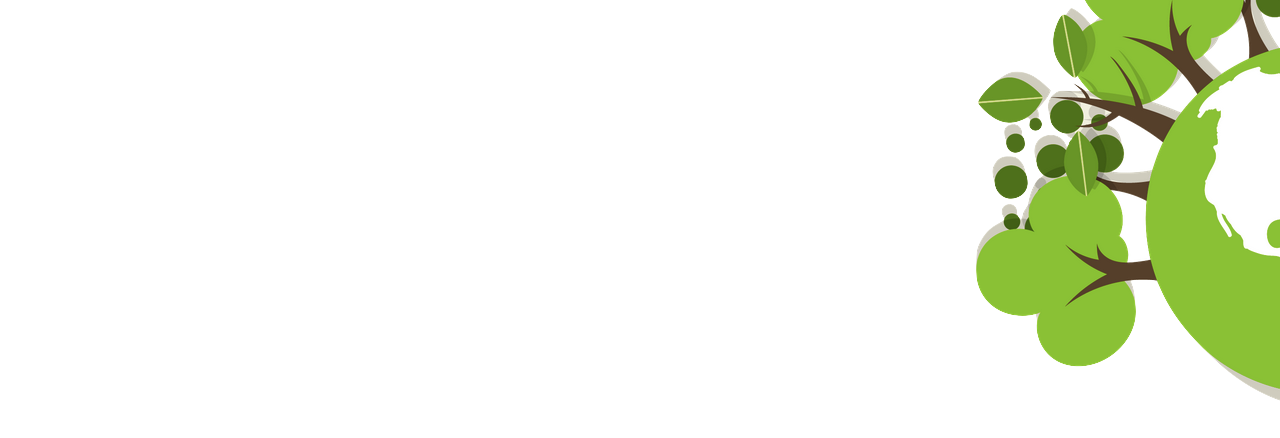
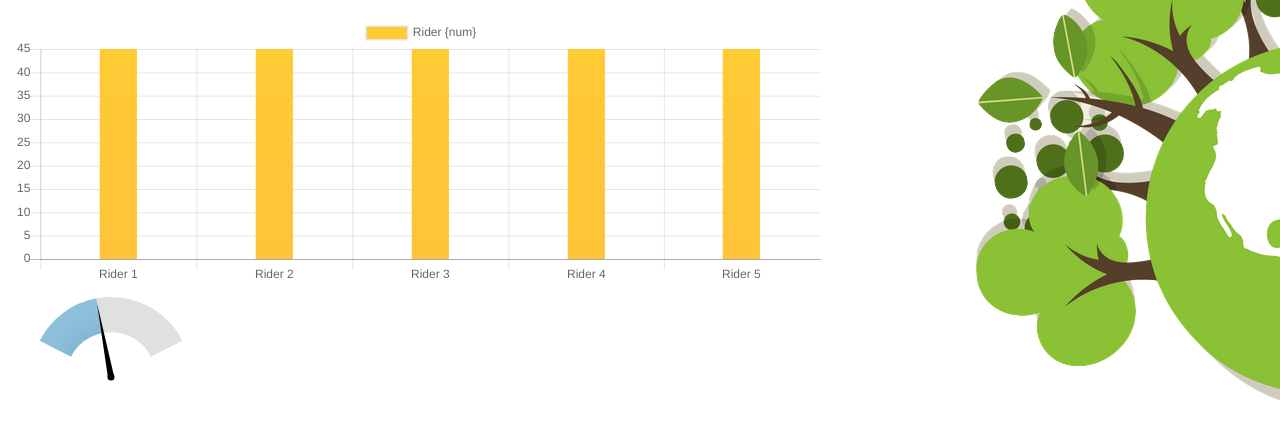
Before and after one commit to root-kings/cyclone-server, a website: page www/index.html in a window 1280 px wide. Shown: the part 154-592 px from the top of the page. Drawn offline with Linux system fonts and the light colour scheme; files that its build step writes are made by us from their sources.

Commit message:
js gayab tha wo dala aur abb fab pe kaam krungaa mitroooo

```diff
--- a/www/index.html
+++ b/www/index.html
@@ -25,28 +25,6 @@
                         #MyKMChallenge!!
                     </h4>
                 </div>
-                <!-- <div class="mySlides fade">
-                    <div class="text" id="text">
-                        <h1 class="left">
-                            #Believe
-                        </h1>
-                    </div>
-                </div>
-                <div class="mySlides fade">
-                    <div class="text" id="text">
-                        <h1 class="left">
-                            #Inspire
-                        </h1>
-                    </div>
-                </div>
-                <div class="mySlides fade">
-                    <div class="text" id="text">
-                        <h1 class="left">
-                            #zxcvbnm
-                        </h1>
-                    </div>
-                </div>
--->
             </div>
         </div>
         <div class="col s12 l3" style="overflow: visible;height: 151px;">
@@ -55,7 +33,7 @@
     </div>
     <div class="row">
         <div class="col s12 l8">
-            <canvas id="myChart" style="height: 13px;width: 40px;"></canvas>
+            <canvas id="myChart" style="height: 130px;width: 400px;"></canvas>
             <canvas id="foo" height="100" width="200"></canvas>
         </div>
     </div>
@@ -63,17 +41,20 @@
 
     <script src="/js/jquery.min.js"></script>
     <script src="/js/materialize.min.js"></script>
-    <script src="/js/Chart.Bundle.min.js"></script>
-    <script src="/js/gauge.min.js"></script>
+    <script src="js/Chart.Bundle.min.js"></script>
+    <script src="js/gauge.min.js"></script>
+    <script src="js/chart.js"></script>
+    <script src="js/gauge.js"></script>
 
 
     <script>
         $(document).ready(function () {
             M.AutoInit();
+            $('.fixed-action-btn').floatingActionButton();
         });
     </script>
 
-    <script src="page.js"></script>
+    <script src="index.js"></script>
 </body>
 
 </html>
--- /dev/null
+++ b/www/js/index.js
@@ -0,0 +1,6 @@
+document.addEventListener('DOMContentLoaded', function() {
+    var elems = document.querySelectorAll('.fixed-action-btn');
+    var instances = M.FloatingActionButton.init(elems, {
+      direction: 'left'
+    });
+  });
```
